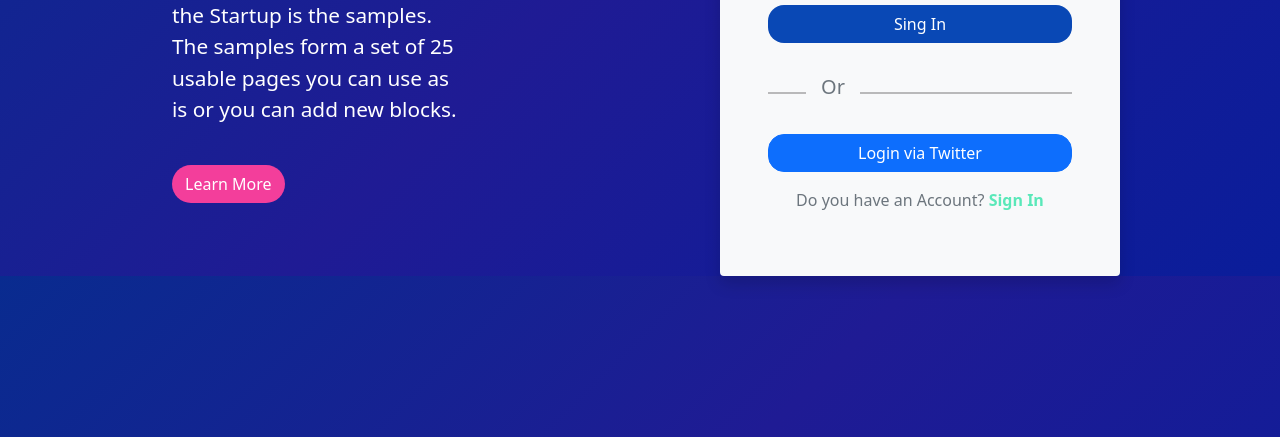
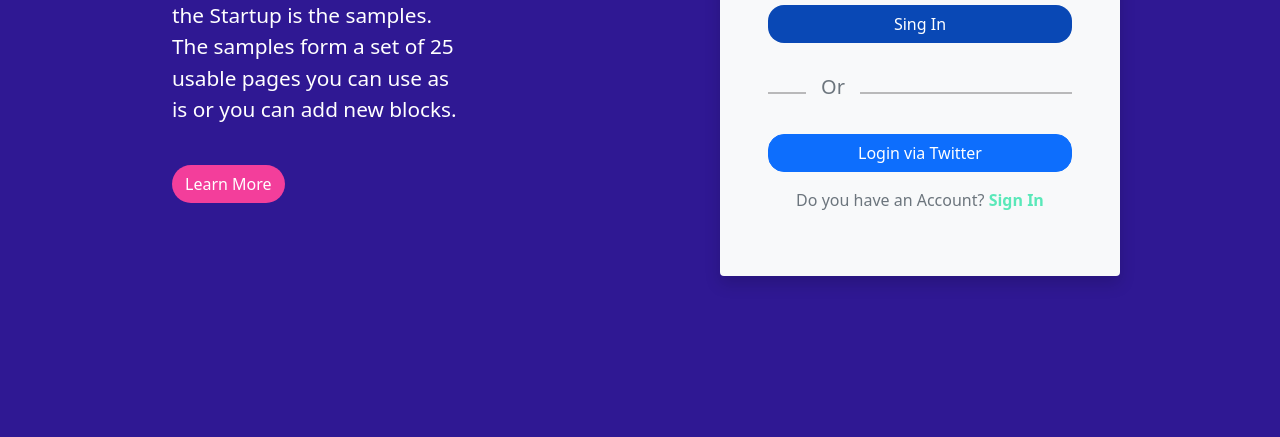
Before and after one commit to satish6207/rocket, a website: page public/index.html in a window 1280 px wide. Shown: the part 363-800 px from the top of the page. Drawn offline with nearby package versions, Linux system fonts and the light colour scheme.

Commit message:
Update style.css

```diff
--- a/public/style.css
+++ b/public/style.css
@@ -1,6 +1,6 @@
 body{
 
-    background-image: linear-gradient(-225deg, #092b8f 0%, #1f1b94 48%, #0a1d9a 100%);
+    background-color: rgb(47, 24, 147) !important;
 }
 header{
     display: flex;
```
